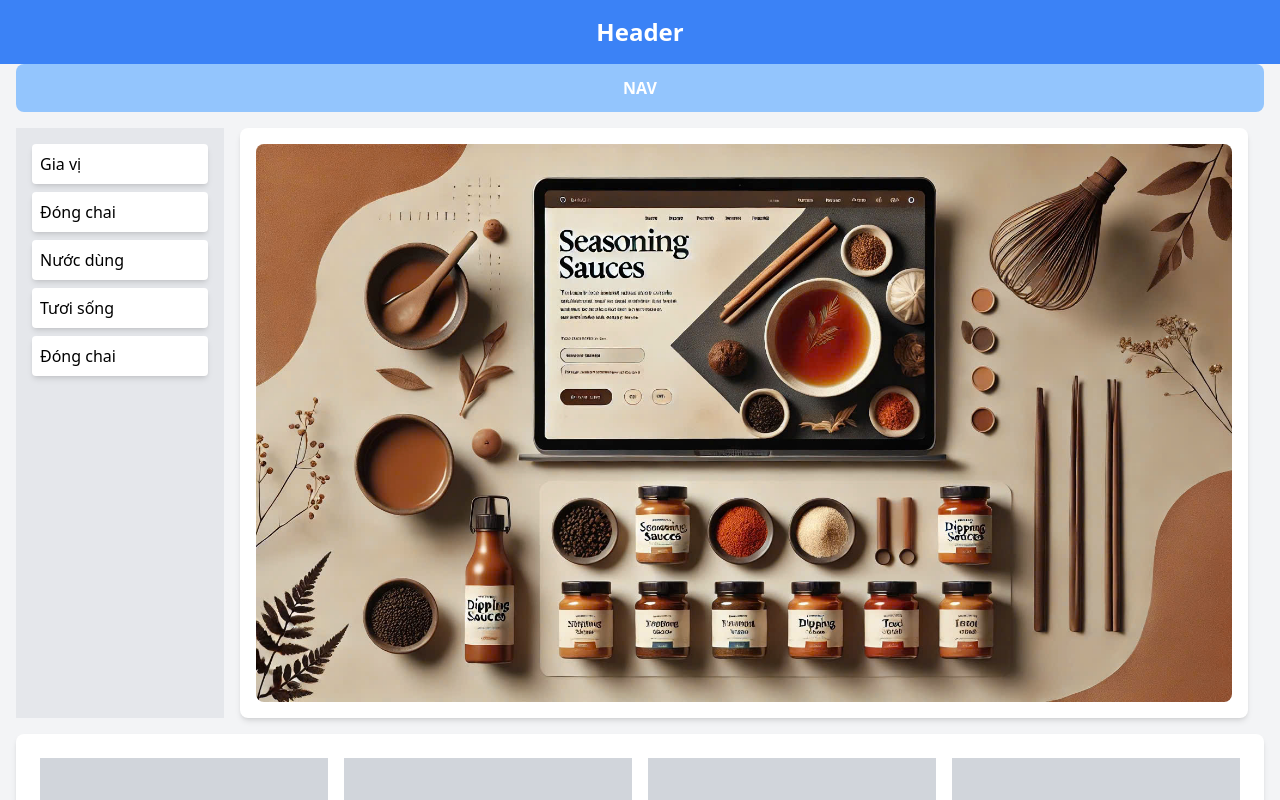
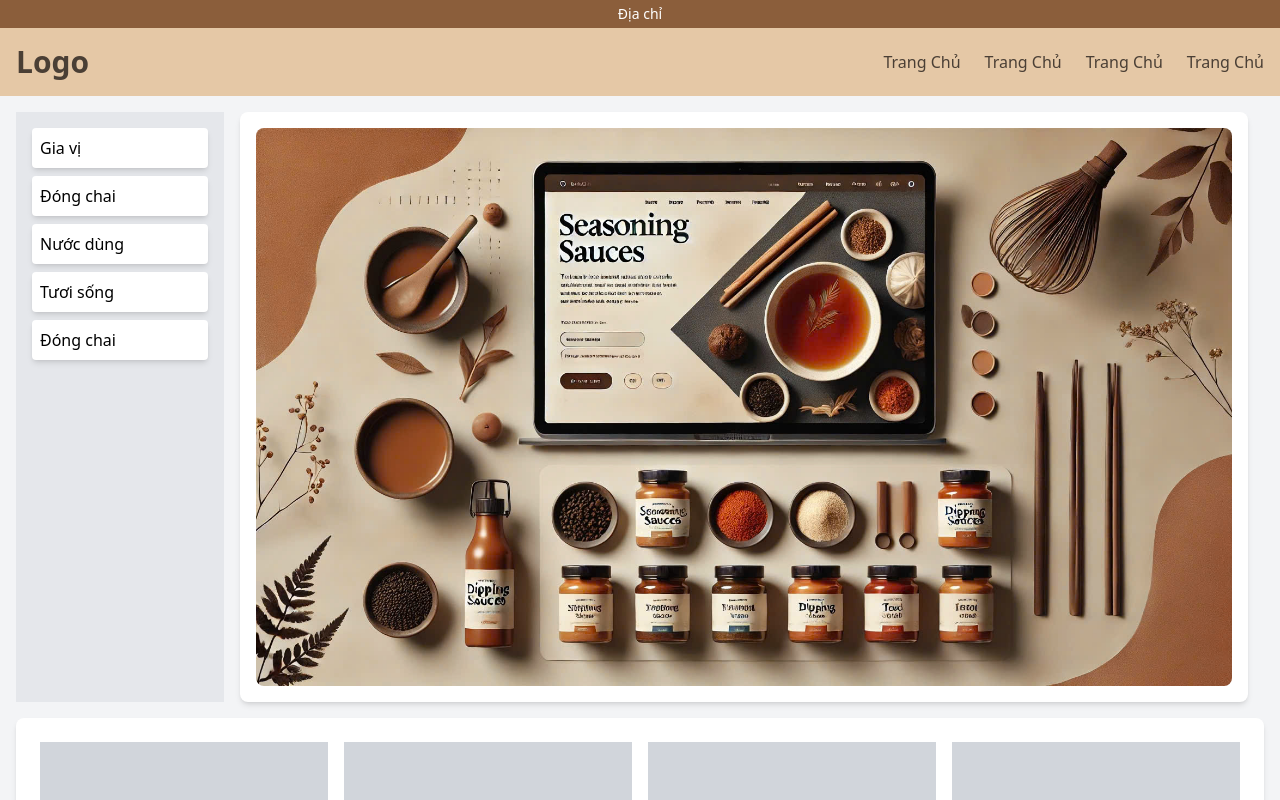
Before and after one commit to thuann17/spice-shop, a React (Create React App) app: page / in a window 1280 px wide. Shown: the top 800 px of the page. Built offline with nearby package versions, Linux system fonts and the light colour scheme.

Commit message:
SPA Body
Đã gắn body và header

```diff
--- a/src/App.js
+++ b/src/App.js
@@ -1,70 +1,19 @@
 import logo from "./logo.svg";
 import "./App.css";
-import icon from "./assets/images/z6318443437947_96cbb004097222a8ef9eef9b68114e3f.jpg";
-import Test from "./components/test";
+import Header from "./components/header";
+import Body from "./components/body";
 function App() {
   return (
     <div className="flex flex-col min-h-screen bg-gray-100">
       {/* Header */}
-      <header className="bg-blue-500 text-white py-4 text-center text-2xl font-bold">
-        Header
-      </header>
+      <Header />
 
-      {/* Navigation */}
-      <nav className="bg-blue-300 py-3 mx-4 rounded-lg">
-        <ul className="flex justify-center space-x-6 text-white font-semibold">
-          <li>
-            <a href="#" className="hover:underline">
-              NAV
-            </a>
-          </li>
-        </ul>
-      </nav>
+      {/* Body */}
+      <Body />
+    </div>
 
-      <div className="flex mx-4 mt-4">
-        {/* Sidebar */}
-        <aside className="w-1/6 bg-gray-200 p-4">
-          <ul className="space-y-2">
-            <li className="p-2 bg-white shadow-md rounded">Gia vị</li>
-            <li className="p-2 bg-white shadow-md rounded">Đóng chai</li>
-            <li className="p-2 bg-white shadow-md rounded">Nước dùng</li>
-            <li className="p-2 bg-white shadow-md rounded">Tươi sống</li>
-            <li className="p-2 bg-white shadow-md rounded">Đóng chai</li>
-          </ul>
-        </aside>
 
-        {/* Brand Image */}
-        <div className="flex-1 bg-white p-4 rounded-lg shadow-md text-center mx-4 h-35">
-          <img src={Test.icon2} alt="Ảnh thương hiệu" className="w-full h-auto rounded-lg" />
-        </div>
-      </div>
 
-      {/* Product Tabs */}
-      {/* <div className="bg-red-200 mx-4 mt-4 p-3 rounded-lg">
-        <ul className="flex space-x-6 text-white font-semibold">
-          <li className="cursor-pointer">Sản phẩm nổi bật</li>
-          <li className="cursor-pointer">Sản phẩm bán chạy</li>
-          <li className="cursor-pointer">Khuyến mãi</li>
-        </ul>
-      </div> */}
-
-      {/* Product Grid */}
-      <main className="grid grid-cols-4 gap-4 mx-4 mt-4 p-6 bg-white shadow-md rounded-lg">
-        {[...Array(8)].map((_, index) => (
-          <div
-            key={index}
-            className="bg-gray-300 h-40 flex items-center justify-center"
-          >
-            Sản phẩm {index + 1}
-          </div>
-        ))}
-      </main>
-
-      {/* Footer */}
-      <footer className="bg-blue-500 text-white text-center py-4 mt-4 rounded-lg mx-4">
-        Footer
-      </footer>
-    </div>
   );
 }
 
--- /dev/null
+++ b/src/components/body/IMG.js
@@ -0,0 +1,7 @@
+import icon from "../../assets/images/icon.png";
+import icon2 from "../../assets/images/z6318443437947_96cbb004097222a8ef9eef9b68114e3f.jpg";
+const IMG = {
+    icon,
+    icon2
+}
+export default IMG;
--- /dev/null
+++ b/src/components/body/index.js
@@ -0,0 +1,58 @@
+
+// import "./App.css";
+import IMG from "./IMG";
+function Body() {
+  return (
+    <div className="flex flex-col min-h-screen bg-gray-100">
+      {/* Header */}
+
+
+
+      <div className="flex mx-4 mt-4">
+        {/* Sidebar */}
+        <aside className="w-1/6 bg-gray-200 p-4">
+          <ul className="space-y-2">
+            <li className="p-2 bg-white shadow-md rounded">Gia vị</li>
+            <li className="p-2 bg-white shadow-md rounded">Đóng chai</li>
+            <li className="p-2 bg-white shadow-md rounded">Nước dùng</li>
+            <li className="p-2 bg-white shadow-md rounded">Tươi sống</li>
+            <li className="p-2 bg-white shadow-md rounded">Đóng chai</li>
+          </ul>
+        </aside>
+
+        {/* Brand Image */}
+        <div className="flex-1 bg-white p-4 rounded-lg shadow-md text-center mx-4 h-35">
+          <img src={IMG.icon2} alt="Ảnh thương hiệu" className="w-full h-auto rounded-lg" />
+        </div>
+      </div>
+
+      {/* Product Tabs */}
+      {/* <div className="bg-red-200 mx-4 mt-4 p-3 rounded-lg">
+        <ul className="flex space-x-6 text-white font-semibold">
+          <li className="cursor-pointer">Sản phẩm nổi bật</li>
+          <li className="cursor-pointer">Sản phẩm bán chạy</li>
+          <li className="cursor-pointer">Khuyến mãi</li>
+        </ul>
+      </div> */}
+
+      {/* Product Grid */}
+      <main className="grid grid-cols-4 gap-4 mx-4 mt-4 p-6 bg-white shadow-md rounded-lg">
+        {[...Array(8)].map((_, index) => (
+          <div
+            key={index}
+            className="bg-gray-300 h-40 flex items-center justify-center"
+          >
+            Sản phẩm {index + 1}
+          </div>
+        ))}
+      </main>
+
+      {/* Footer */}
+      <footer className="bg-blue-500 text-white text-center py-4 mt-4 rounded-lg mx-4">
+        Footer
+      </footer>
+    </div>
+  );
+}
+
+export default Body;
--- a/src/components/test.js
+++ /dev/null
@@ -1,7 +0,0 @@
-import icon from'../assets/images/icon.png'
-import icon2 from'../assets/images/z6318443437947_96cbb004097222a8ef9eef9b68114e3f.jpg'
-const Test = {
-    icon,
-    icon2
-}
-export default Test;
```
